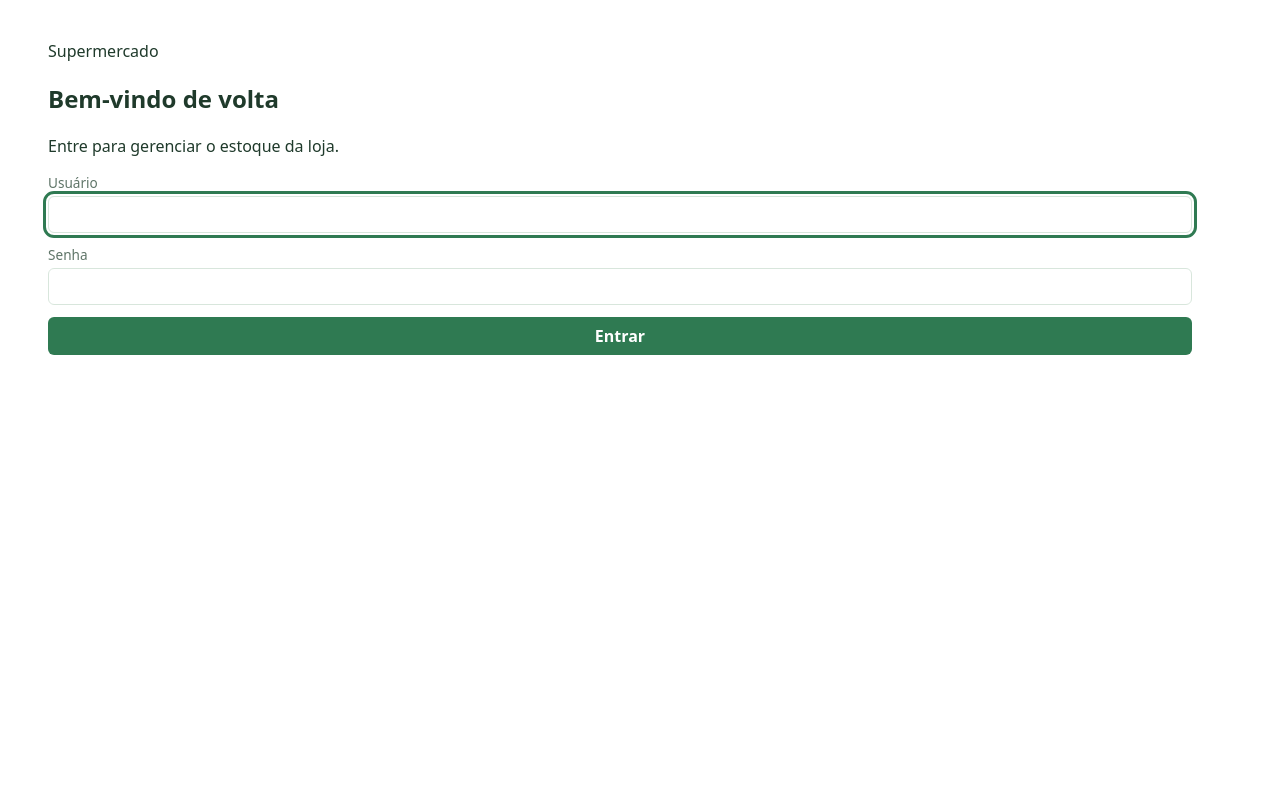
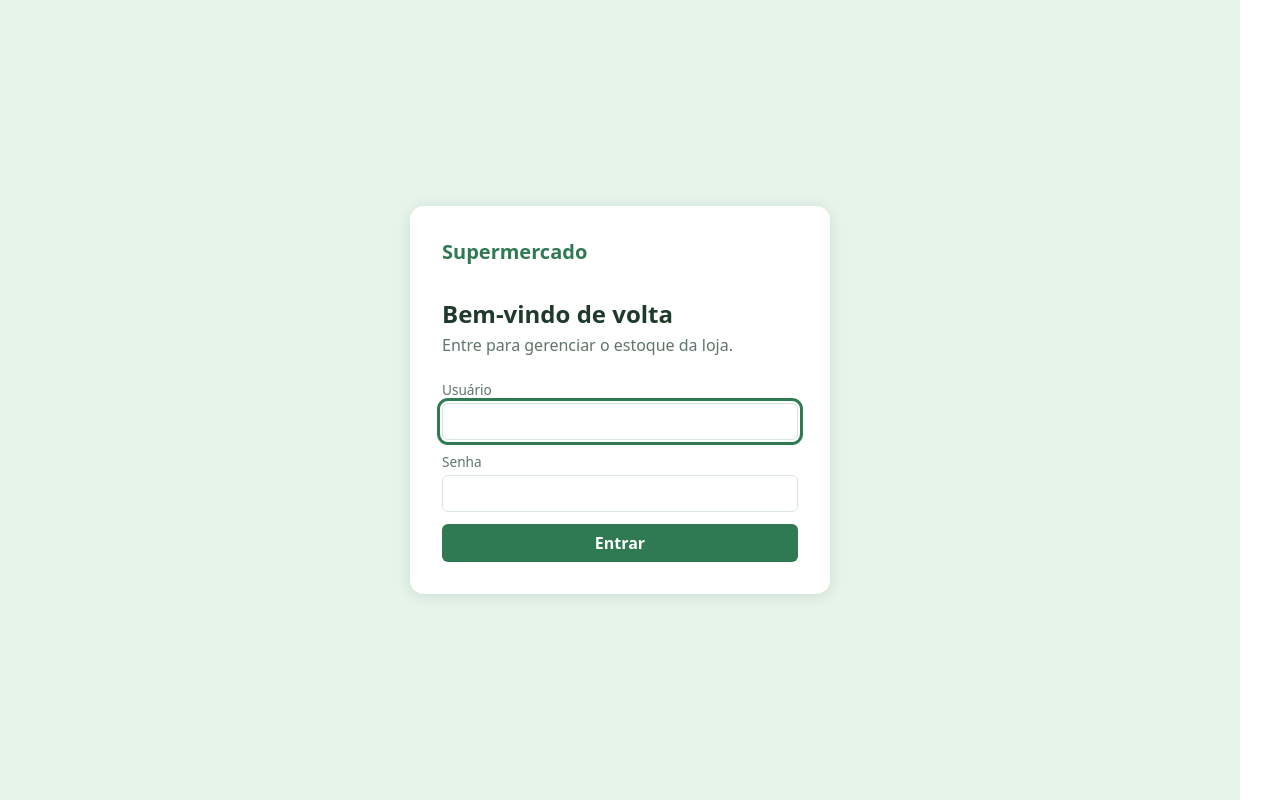
Before and after one commit to Ryan53132/Lab_EngSoft, a React (Vite) app in the folder front/supermercado/: page /login in a window 1280 px wide. Built offline with nearby package versions, Linux system fonts and the light colour scheme; no server answers.

Commit message:
style: cria o layout visual da tela de login

```diff
--- a/front/supermercado/src/App.css
+++ b/front/supermercado/src/App.css
@@ -24,6 +24,7 @@ body { margin: 0; background: var(--fundo); }
 .sidebar a { display: flex; align-items: center; gap: 10px; padding: 10px 12px; border-radius: 8px; color: var(--tinta); text-decoration: none; font-weight: 500; }
 .sidebar a:hover { background: var(--pastel-forte); }
 .sidebar a.active { background: var(--pastel-forte); color: var(--verde); font-weight: 600; }
+.sair { width: 100%; margin-top: 24px; background: transparent; border: 1px solid var(--pastel-forte); }
 
 main { padding: 40px 48px 64px; max-width: 1240px; width: 100%; min-width: 0; }
 header h1 { margin: 0; font-size: 1.75rem; letter-spacing: -0.02em; }
@@ -84,6 +85,11 @@ button.sec.excluir:hover { background: #fbecea; }
 .tabela-logs table { width: 100%; border-collapse: collapse; font-size: 0.9rem; }
 .tabela-logs th, .tabela-logs td { padding: 10px 12px; border-bottom: 1px solid var(--linha); text-align: left; white-space: nowrap; }
 .tabela-logs th { background: var(--pastel); color: var(--verde); }
+.login { display: grid; place-items: center; min-height: 100vh; padding: 24px; background: var(--pastel); }
+.login-card { width: min(420px, 100%); padding: 32px; border-radius: 14px; background: #fff; box-shadow: var(--sombra); }
+.marca-login { color: var(--verde); font-size: 1.25rem; font-weight: 700; }
+.login-card h1 { margin: 32px 0 4px; }
+.login-card > p { margin: 0 0 24px; color: var(--suave); }
 
 @media (max-width: 800px) {
   .app { grid-template-columns: 1fr; }
```
